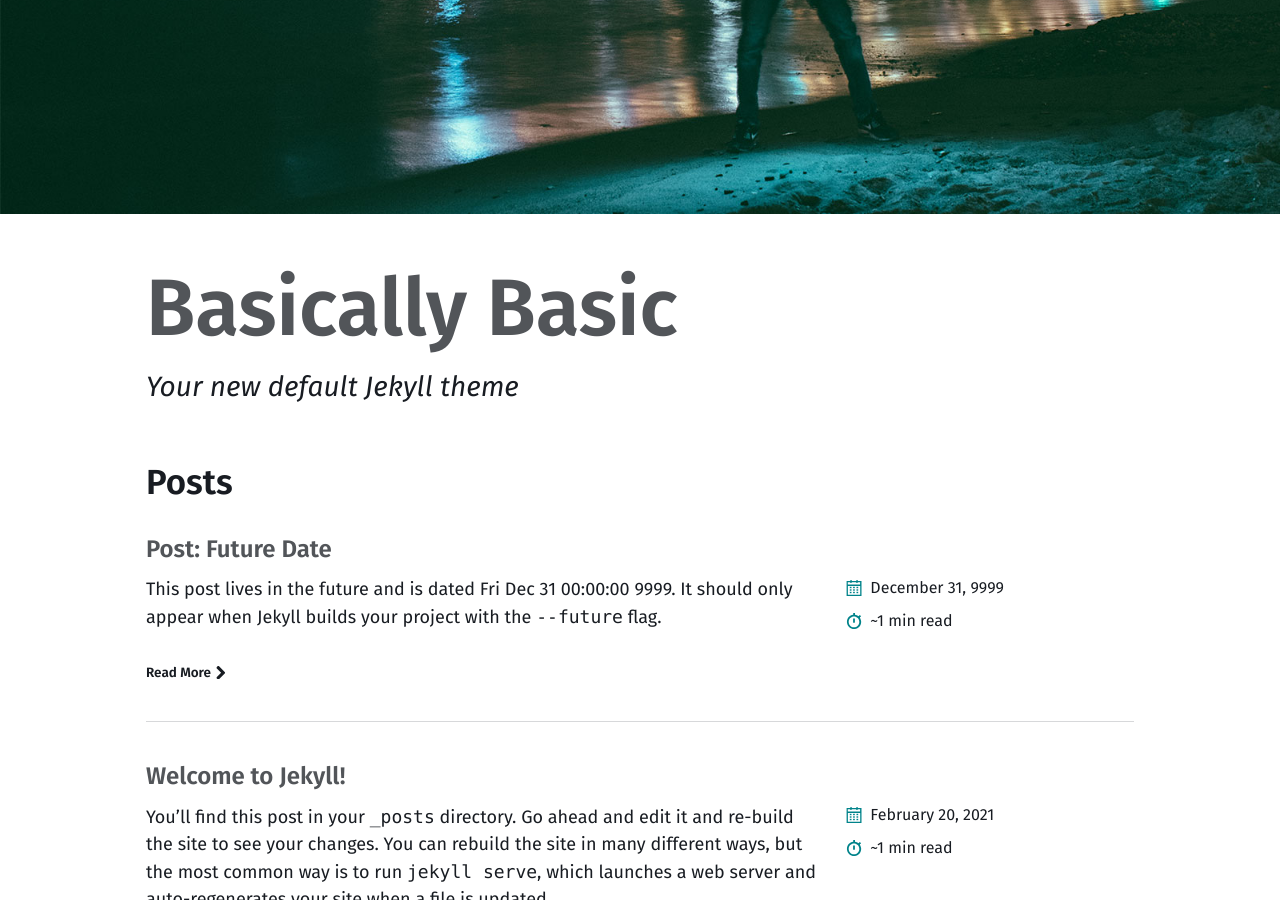
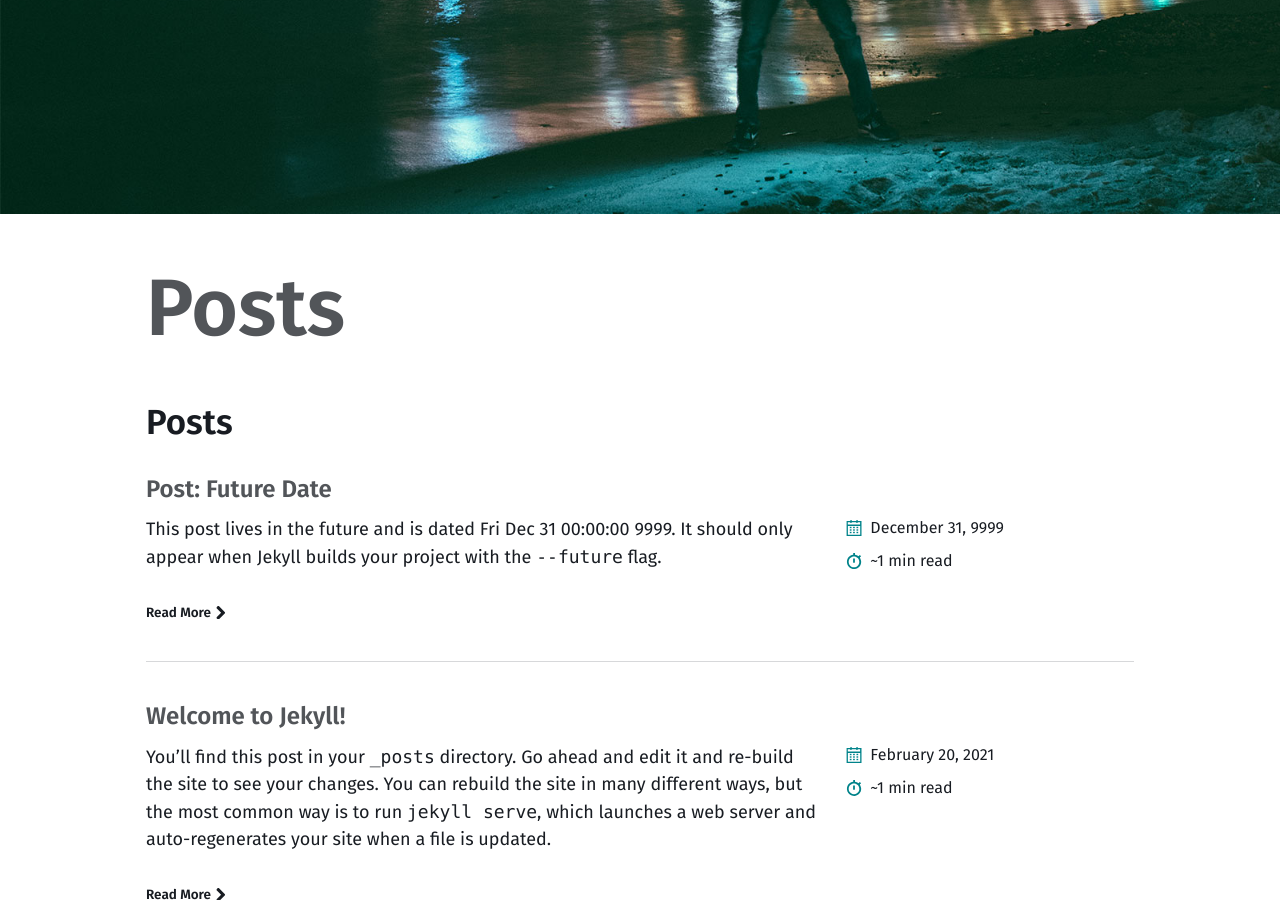
Before and after one commit to motilalmeher/motilalmeher.github.io, a Jekyll site: the page built from index.md, in a window 1280 px wide and 900 px high, scrolled down 479 px. Built offline with Jekyll 4.4.1, drawn with Linux system fonts in a browser that asks for light colours; the list of posts is cut into pages by our own code; comment, search, counter and statistics services are not loaded.

Commit message:
Update index.md

```diff
--- a/index.md
+++ b/index.md
@@ -1,6 +1,6 @@
 ---
+title: Posts
 layout: home
-alt_title: "Basically Basic"
-sub_title: "Your new default Jekyll theme"
 image: /assets/images/amine-ounnas-180287.jpg
+entries_layout: list
 ---
```
